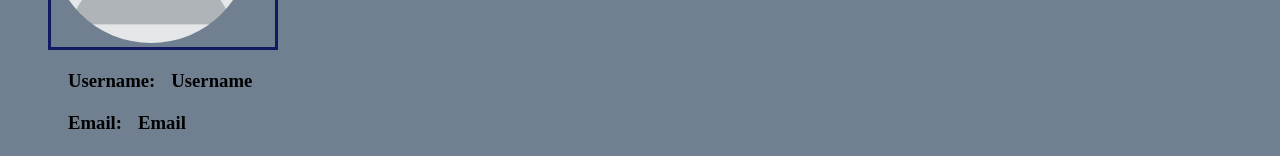
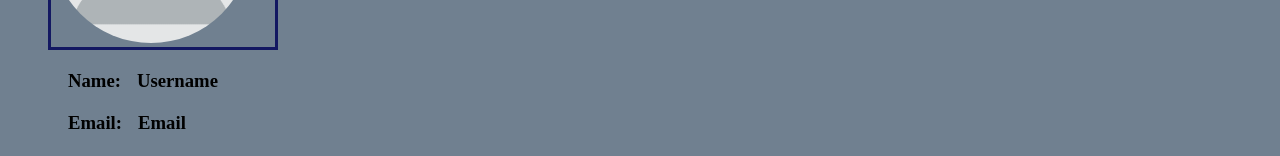
Before and after one commit to CalinFlorian7/proiect-tw, a React (Create React App) app: page /Profile in a window 1280 px wide. Shown: the part 400-556 px from the top of the page. Built offline with nearby package versions, Linux system fonts and the light colour scheme; sample sign-in values are in the browser's storage.

Commit message:
bumber of notes usestate added

```diff
--- a/src/pages/Profile.js
+++ b/src/pages/Profile.js
@@ -9,6 +9,7 @@ import { Link } from 'react-router-dom'
 function Profile() {
     const [image, setImage] = useState(defaultImage300)
     const [numberofSubjects, setnumberofSubjects] = useState(0)
+    const [numberofNotes, setnumberofNotes] = useState(0)
     const [facultyName, setfacultyName] = useState('faculty name')
     const fechUserNameImage = async () => {
         const response = await fetch(
@@ -314,7 +315,7 @@ function Profile() {
                         <div className="profile-info">
                             <div className="profile-info-data">
                                 <h3>
-                                    Username:
+                                    Name:
                                     <span className="span-name">Username</span>
                                 </h3>
                                 <h3>
```
